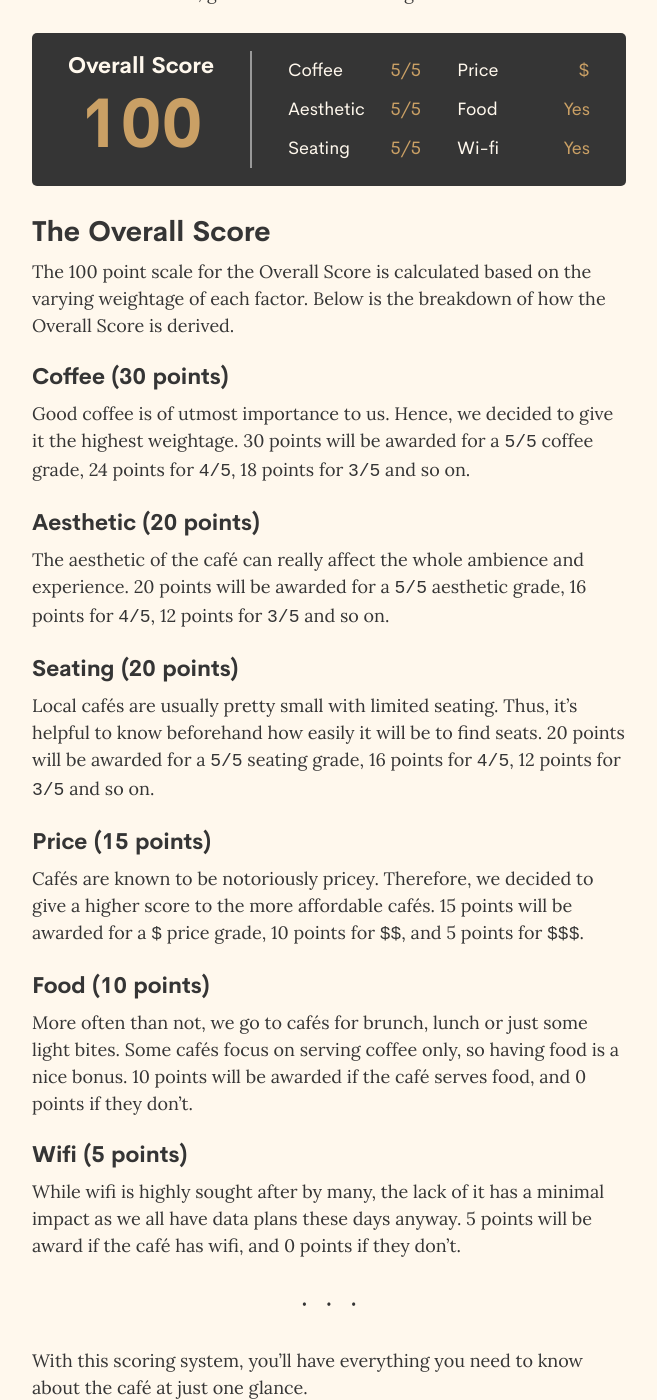
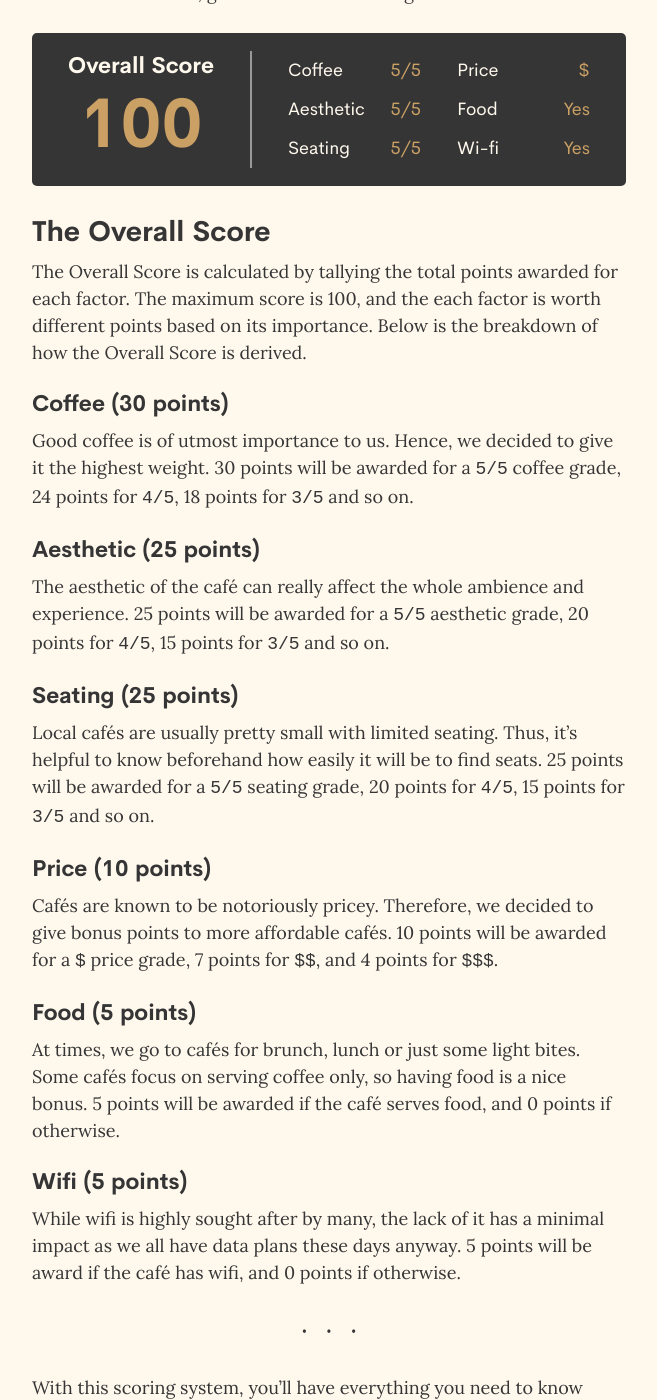
Before and after one commit to chesterhow/average-joe, a Jekyll site: the page built from scoring.md, in a window 1280 px wide and 1400 px high, scrolled down 410 px. Shown: the whole window, without its empty margins (311-968 px from the left). Built offline with Jekyll 4.4.1, drawn with Linux system fonts in a browser that asks for light colours.

Commit message:
Refactor scoring system

```diff
--- a/scoring.md
+++ b/scoring.md
@@ -15,30 +15,28 @@ review:
 
 For our reviews, we score cafés based on 6 different factors, namely — coffee, aesthetic, seating, price, food and wifi. We picked these factors simply because these are what café-goers are most interested in! Sure, great coffee is a must-have, but sometimes we also want a place where we can sit and relax, get some work done or grab a bite.
 
-
-
 {% include review.html %}
 
 ## The Overall Score
-The 100 point scale for the Overall Score is calculated based on the varying weightage of each factor. Below is the breakdown of how the Overall Score is derived.
+The Overall Score is calculated by tallying the total points awarded for each factor. The maximum score is 100, and the each factor is worth different points based on its importance. Below is the breakdown of how the Overall Score is derived.
 
 ### Coffee (30 points)
-Good coffee is of utmost importance to us. Hence, we decided to give it the highest weightage. 30 points will be awarded for a `5/5` coffee grade, 24 points for `4/5`, 18 points for `3/5` and so on.
+Good coffee is of utmost importance to us. Hence, we decided to give it the highest weight. 30 points will be awarded for a `5/5` coffee grade, 24 points for `4/5`, 18 points for `3/5` and so on.
 
-### Aesthetic (20 points)
-The aesthetic of the café can really affect the whole ambience and experience. 20 points will be awarded for a `5/5` aesthetic grade, 16 points for `4/5`, 12 points for `3/5` and so on.
+### Aesthetic (25 points)
+The aesthetic of the café can really affect the whole ambience and experience. 25 points will be awarded for a `5/5` aesthetic grade, 20 points for `4/5`, 15 points for `3/5` and so on.
 
-### Seating (20 points)
-Local cafés are usually pretty small with limited seating. Thus, it’s helpful to know beforehand how easily it will be to find seats. 20 points will be awarded for a `5/5` seating grade, 16 points for `4/5`, 12 points for `3/5` and so on.
+### Seating (25 points)
+Local cafés are usually pretty small with limited seating. Thus, it’s helpful to know beforehand how easily it will be to find seats. 25 points will be awarded for a `5/5` seating grade, 20 points for `4/5`, 15 points for `3/5` and so on.
 
-### Price (15 points)
-Cafés are known to be notoriously pricey. Therefore, we decided to give a higher score to the more affordable cafés. 15 points will be awarded for a `$` price grade, 10 points for `$$`, and 5 points for `$$$`.
+### Price (10 points)
+Cafés are known to be notoriously pricey. Therefore, we decided to give bonus points to more affordable cafés. 10 points will be awarded for a `$` price grade, 7 points for `$$`, and 4 points for `$$$`.
 
-### Food (10 points)
-More often than not, we go to cafés for brunch, lunch or just some light bites. Some cafés focus on serving coffee only, so having food is a nice bonus. 10 points will be awarded if the café serves food, and 0 points if they don’t.
+### Food (5 points)
+At times, we go to cafés for brunch, lunch or just some light bites. Some cafés focus on serving coffee only, so having food is a nice bonus. 5 points will be awarded if the café serves food, and 0 points if otherwise.
 
 ### Wifi (5 points)
-While wifi is highly sought after by many, the lack of it has a minimal impact as we all have data plans these days anyway. 5 points will be award if the café has wifi, and 0 points if they don’t.
+While wifi is highly sought after by many, the lack of it has a minimal impact as we all have data plans these days anyway. 5 points will be award if the café has wifi, and 0 points if otherwise.
 
 <hr class="text-divider">
 
```
Also changed, not shown: _posts/2018-10-05-tiong-hoe-specialty-coffee.md (+1 -1 lines), _posts/2018-11-04-prodigal-cafe.md (+1 -1 lines), _posts/2019-01-04-homeground-coffee-roasters.md (+1 -1 lines), _posts/2019-01-26-flagwhite.md (+1 -1 lines).
